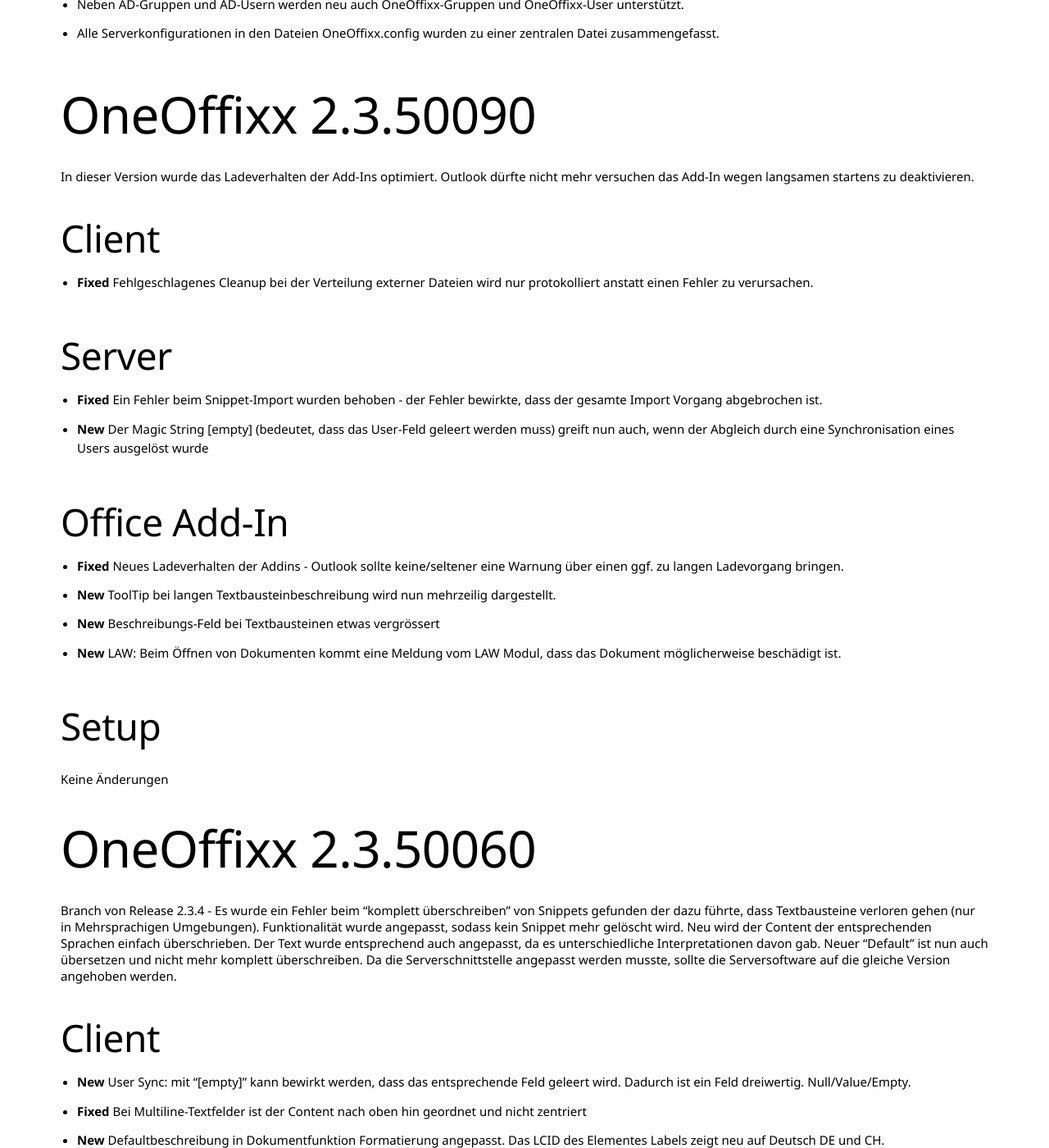
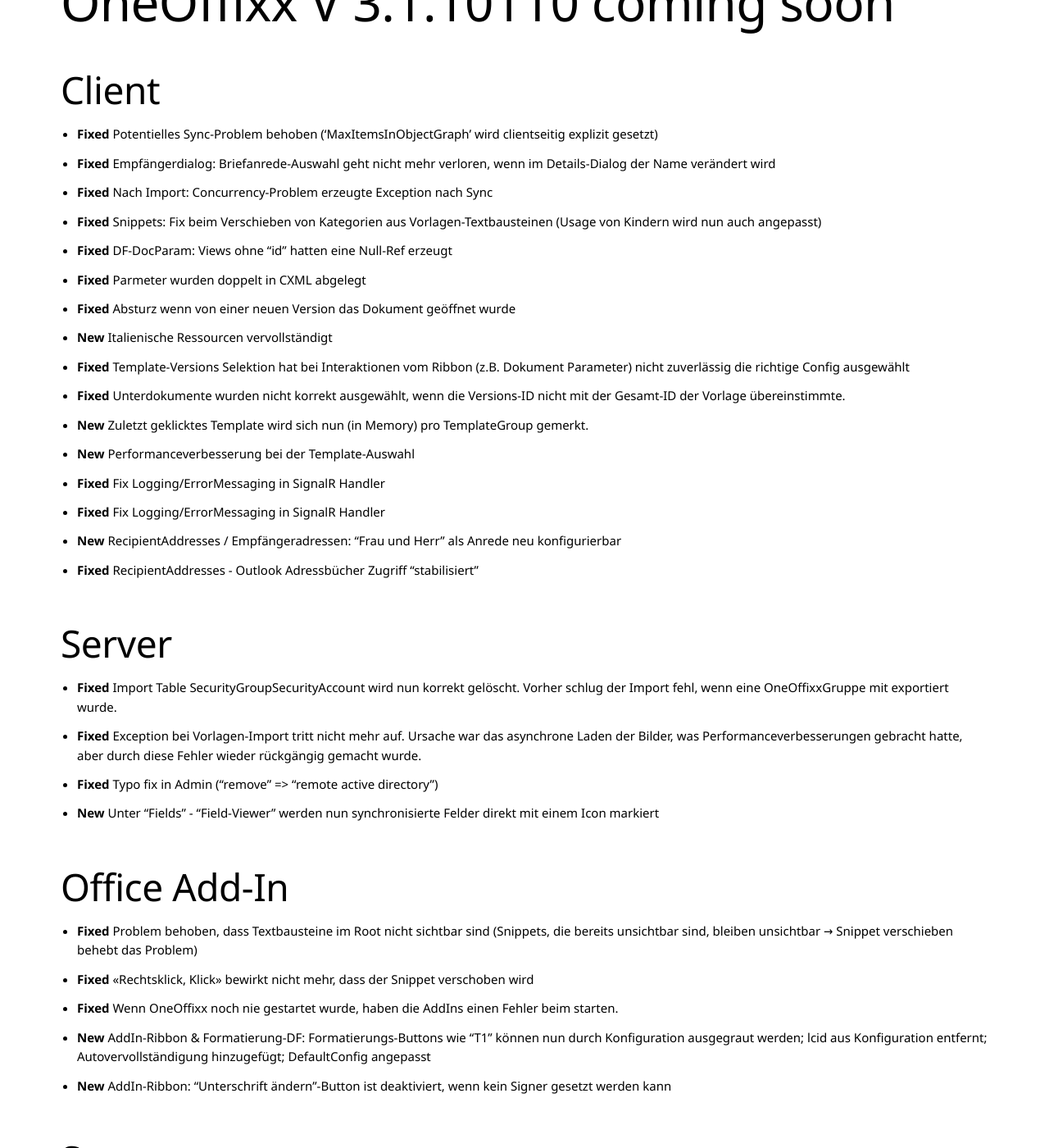
Before and after one commit to primesoft-group/oneoffixx-docs, a Jekyll site: the page built from _pages/install/de/releasenotes.md, in a window 1280 px wide and 1400 px high, scrolled down 1274 px. Shown: the whole window at 82% size. Built offline with Jekyll 4.4.1, drawn with Linux system fonts in a browser that asks for light colours; nearby versions of some CDN libraries; some web fonts are replaced; some of the changed text lies outside the part shown.

Commit message:
3.1.10110 Release vorbereitet

```diff
--- a/_pages/install/de/releasenotes.md
+++ b/_pages/install/de/releasenotes.md
@@ -9,31 +9,73 @@
 
 <!-- TOC -->
 
-- [OneOffixx V 3.1.10060 **RELEASED**](#oneoffixx-v-3110060-released)
-- [OneOffixx 2.3.50090](#oneoffixx-2350090)
+- [OneOffixx V 3.1.10110 coming soon](#oneoffixx-v-3110110-coming-soon)
     - [Client](#client)
     - [Server](#server)
     - [Office Add-In](#office-add-in)
     - [Setup](#setup)
-- [OneOffixx 2.3.50060](#oneoffixx-2350060)
+- [OneOffixx V 3.1.10060](#oneoffixx-v-3110060)
+- [OneOffixx 2.3.50090](#oneoffixx-2350090)
     - [Client](#client-1)
     - [Server](#server-1)
     - [Office Add-In](#office-add-in-1)
     - [Setup](#setup-1)
-- [OneOffixx 2.3.50030](#oneoffixx-2350030)
+- [OneOffixx 2.3.50060](#oneoffixx-2350060)
     - [Client](#client-2)
     - [Server](#server-2)
     - [Office Add-In](#office-add-in-2)
     - [Setup](#setup-2)
-- [OneOffixx 2.3.40270](#oneoffixx-2340270)
+- [OneOffixx 2.3.50030](#oneoffixx-2350030)
     - [Client](#client-3)
     - [Server](#server-3)
     - [Office Add-In](#office-add-in-3)
+    - [Setup](#setup-3)
+- [OneOffixx 2.3.40270](#oneoffixx-2340270)
+    - [Client](#client-4)
+    - [Server](#server-4)
+    - [Office Add-In](#office-add-in-4)
 
 <!-- /TOC -->
 
+# OneOffixx V 3.1.10110 coming soon
 
-# OneOffixx V 3.1.10060 **RELEASED**
+## Client
+* **Fixed** Potentielles Sync-Problem behoben ('MaxItemsInObjectGraph' wird clientseitig explizit gesetzt)
+* **Fixed** Empfängerdialog: Briefanrede-Auswahl geht nicht mehr verloren, wenn im Details-Dialog der Name verändert wird
+* **Fixed** Nach Import: Concurrency-Problem erzeugte Exception nach Sync
+* **Fixed** Snippets: Fix beim Verschieben von Kategorien aus Vorlagen-Textbausteinen (Usage von Kindern wird nun auch angepasst)
+* **Fixed** DF-DocParam: Views ohne "id" hatten eine Null-Ref erzeugt
+* **Fixed** Parmeter wurden doppelt in CXML abgelegt
+* **Fixed** Absturz wenn von einer neuen Version das Dokument geöffnet wurde
+* **New** Italienische Ressourcen vervollständigt
+* **Fixed** Template-Versions Selektion hat bei Interaktionen vom Ribbon (z.B. Dokument Parameter) nicht zuverlässig die richtige Config ausgewählt
+* **Fixed** Unterdokumente wurden nicht korrekt ausgewählt, wenn die Versions-ID nicht mit der Gesamt-ID der Vorlage übereinstimmte.
+* **New** Zuletzt geklicktes Template wird sich nun (in Memory) pro TemplateGroup gemerkt.
+* **New** Performanceverbesserung bei der Template-Auswahl
+* **Fixed** Fix Logging/ErrorMessaging in SignalR Handler
+* **Fixed** Fix Logging/ErrorMessaging in SignalR Handler
+* **New** RecipientAddresses / Empfängeradressen: "Frau und Herr" als Anrede neu konfigurierbar
+* **Fixed** RecipientAddresses - Outlook Adressbücher Zugriff "stabilisiert"
+
+
+## Server
+* **Fixed** Import Table SecurityGroupSecurityAccount wird nun korrekt gelöscht. Vorher schlug der Import fehl, wenn eine OneOffixxGruppe mit exportiert wurde.
+* **Fixed** Exception bei Vorlagen-Import tritt nicht mehr auf. Ursache war das asynchrone Laden der Bilder, was Performanceverbesserungen gebracht hatte, aber durch diese Fehler wieder rückgängig gemacht wurde.
+* **Fixed** Typo fix in Admin ("remove" => "remote active directory")
+* **New** Unter "Fields" - "Field-Viewer" werden nun synchronisierte Felder direkt mit einem Icon markiert
+
+## Office Add-In
+* **Fixed** Problem behoben, dass Textbausteine im Root nicht sichtbar sind (Snippets, die bereits unsichtbar sind, bleiben unsichtbar → Snippet verschieben behebt das Problem)
+* **Fixed** «Rechtsklick, Klick» bewirkt nicht mehr, dass der Snippet verschoben wird
+* **Fixed** Wenn OneOffixx noch nie gestartet wurde, haben die AddIns einen Fehler beim starten.
+* **New** AddIn-Ribbon & Formatierung-DF: Formatierungs-Buttons wie "T1" können nun durch Konfiguration ausgegraut werden; lcid aus Konfiguration entfernt; Autovervollständigung hinzugefügt; DefaultConfig angepasst
+* **New** AddIn-Ribbon: "Unterschrift ändern"-Button ist deaktiviert, wenn kein Signer gesetzt werden kann
+
+## Setup
+Keine Änderungen
+
+
+# OneOffixx V 3.1.10060
 
 Die Version 3.1 wurde offiziell released und beinhaltet folgende Hauptfeatures.
 
```
Also changed, not shown: _pages/install/de/client.md (+3 -3 lines).
